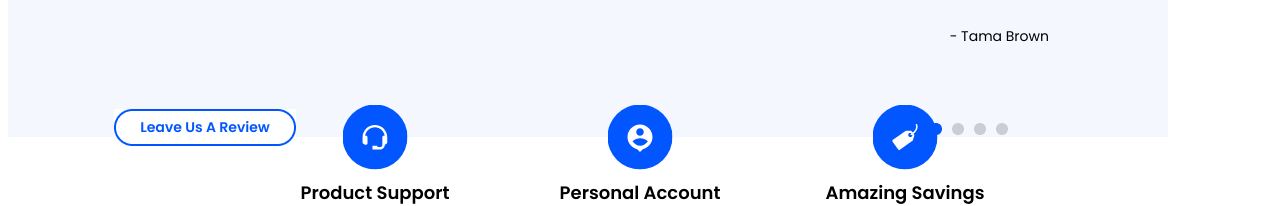
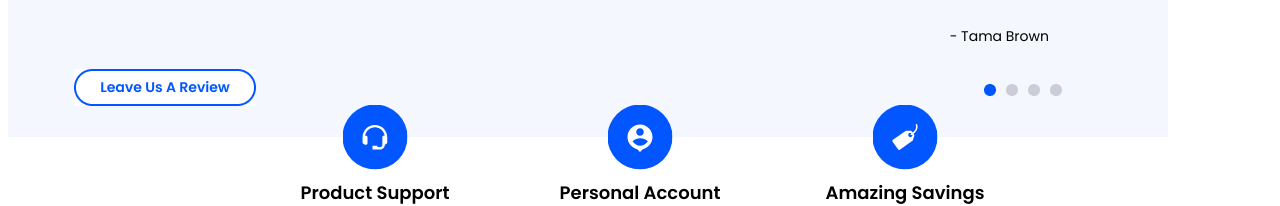
Before and after one commit to Robert-Brasil/fronr-martes, a Vue app: page /#/ in a window 1280 px wide. Shown: the part 477-683 px from the top of the page. Built offline with nearby package versions, Linux system fonts and the light colour scheme; no server answers.

Commit message:
arreglo leave.vue

```diff
--- a/src/components/leaveVue.vue
+++ b/src/components/leaveVue.vue
@@ -100,21 +100,29 @@ export default {
     line-height: normal;
 }
 .contenedor_nav_leaveypuntos {
-    width:920px;
+    width: 800;
     padding-inline: 80px;
     display: flex;
     flex-direction: row;
     justify-content:space-between;
     align-items: center;
+
 }
 .contenedor_leaveus_img_rectangulo {
     display: inline-flex;
     padding: 8px 26px;
     align-items: center;
     gap: 10px;
+    position: relative;
+    top: -40px; left: -40px;
 
 
 }
+.contedor_puntos {
+    display: inline-flex;
+    padding: 8px 26px;
 
-
+    position: relative;
+    top: -40px
+}
 </style>
```
